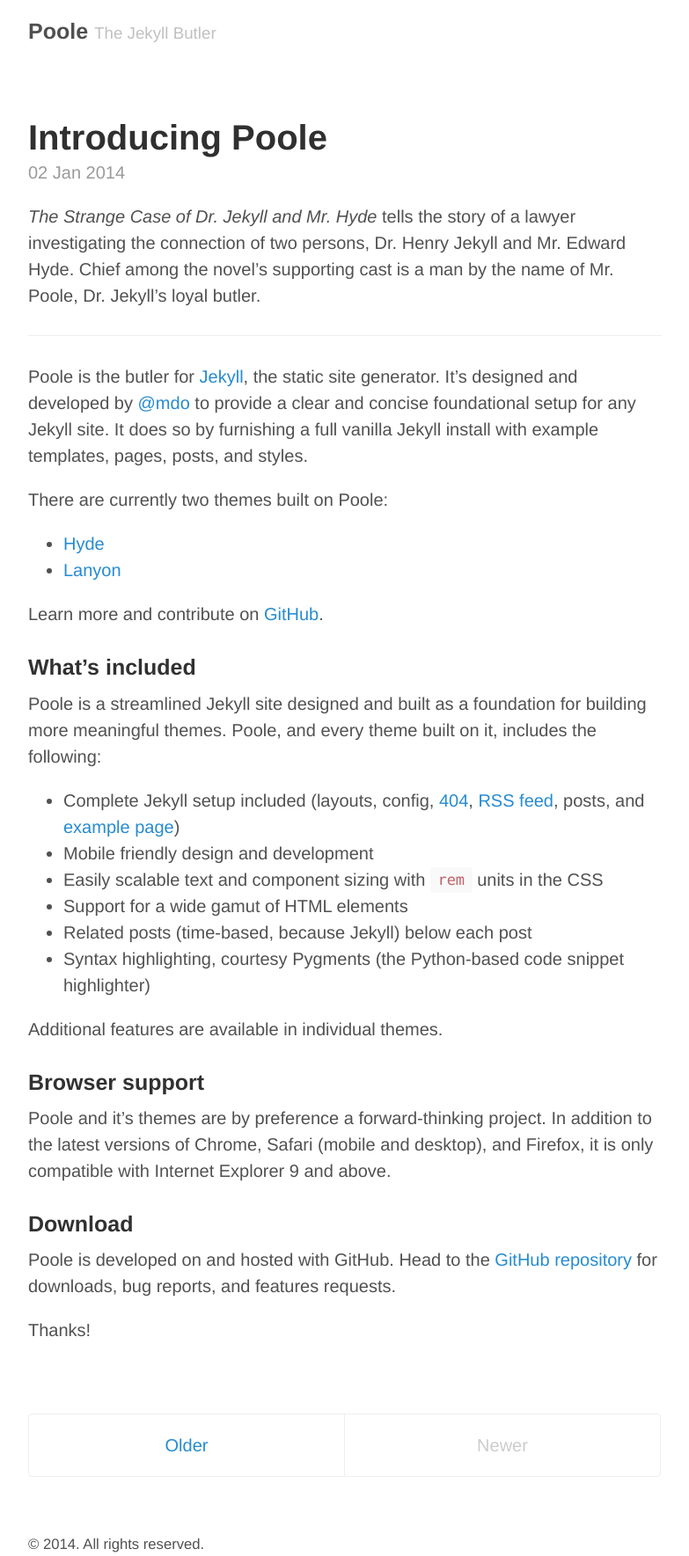
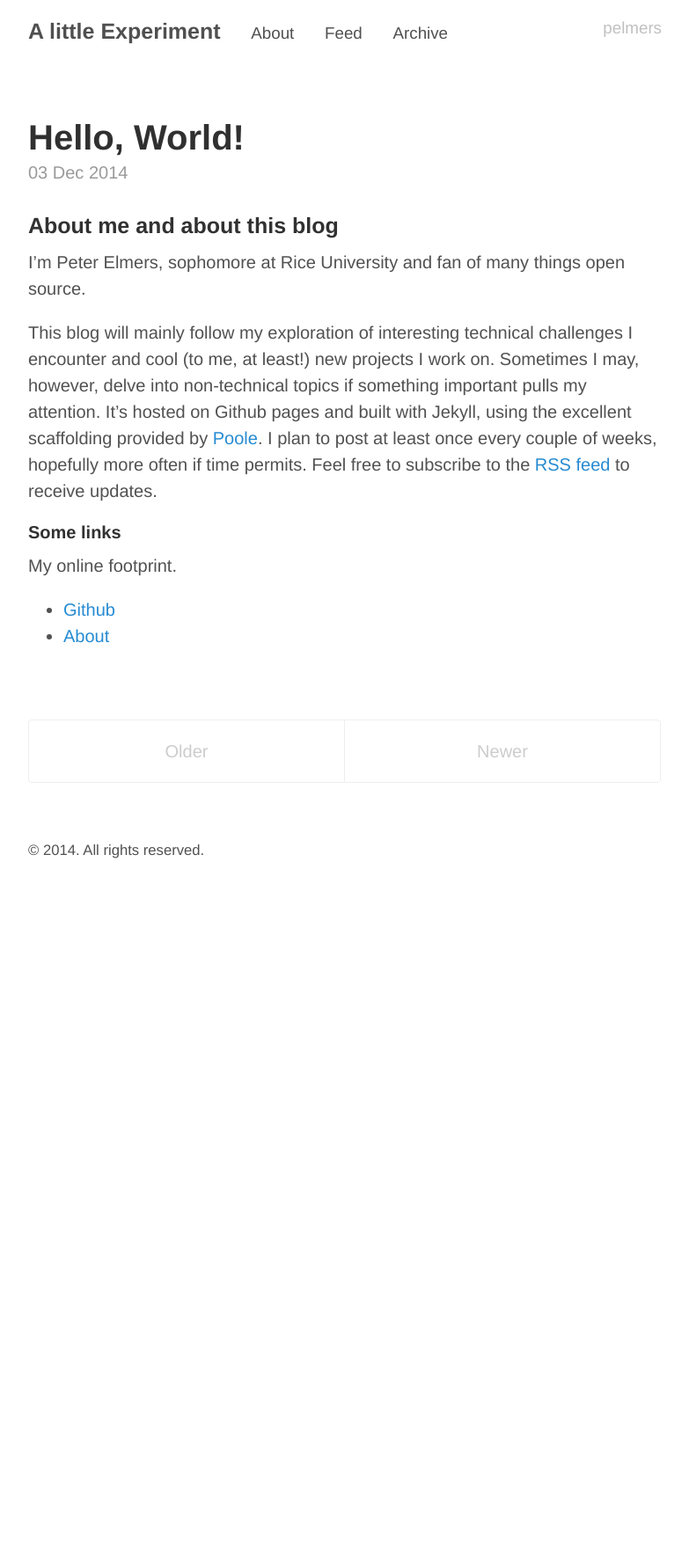
Before and after one commit to pelmers/pelmers.github.io, a Jekyll site: the page built from index.html, in a window 1280 px wide. Shown: the whole page at 88% size, without its empty margins (248-1031 px from the left). Built offline with Jekyll 4.4.1, drawn with Linux system fonts in a browser that asks for light colours; the list of posts is cut into pages by our own code; after the commit the page ends 980 px from its top, so only the background shows below that.

Commit message:
hello world and about me

```diff
--- a/_config.yml
+++ b/_config.yml
@@ -3,17 +3,21 @@
 relative_permalinks: true
 
 # Setup
-title:            Poole
-tagline:          The Jekyll Butler
-url:              http://getpoole.com
+title:            A little Experiment
+tagline:          pelmers
+url:              http://pelmers.github.io
 paginate:         1
 baseurl:          /
 author:
-  name:           Mark Otto
-  url:            https://twitter.com/mdo
-  email:          markdotto@gmail.com
+  name:           Peter Elmers
+  url:            https://github.com/pelmers
+  email:          peter.elmers@yahoo.com
 
 # Custom vars
 version:          1.0.0
 github:
-  repo:           https://github.com/poole/poole
+  repo:           https://github.com/pelmers
+pages_list:
+  About: '/about'
+  Feed: '/atom.xml'
+  Archive: '/archive'
--- a/_layouts/default.html
+++ b/_layouts/default.html
@@ -9,7 +9,11 @@
       <header class="masthead">
         <h3 class="masthead-title">
           <a href="{{ site.baseurl }}" title="Home">{{ site.title }}</a>
-          <small>{{ site.tagline }}</small>
+          {% for page in site.pages_list %}
+            &nbsp;&nbsp;&nbsp;
+            <small><a href="{{ page[1]  }}">{{ page[0] }}</a></small>
+          {% endfor %}
+          <small style="text-align:right; float:right;">{{ site.tagline }}</small>
         </h3>
       </header>
 
--- a/_posts/2014-01-02-introducing-poole.md
+++ /dev/null
@@ -1,40 +0,0 @@
----
-layout: post
-title: Introducing Poole
----
-
-*The Strange Case of Dr. Jekyll and Mr. Hyde* tells the story of a lawyer investigating the connection of two persons, Dr. Henry Jekyll and Mr. Edward Hyde. Chief among the novel's supporting cast is a man by the name of Mr. Poole, Dr. Jekyll's loyal butler.
-
------
-
-Poole is the butler for [Jekyll](http://jekyllrb.com), the static site generator. It's designed and developed by [@mdo](https://twitter.com/mdo) to provide a clear and concise foundational setup for any Jekyll site. It does so by furnishing a full vanilla Jekyll install with example templates, pages, posts, and styles.
-
-There are currently two themes built on Poole:
-
-* [Hyde](http://hyde.getpoole.com)
-* [Lanyon](http://lanyon.getpoole.com)
-
-Learn more and contribute on [GitHub](https://github.com/poole).
-
-### What's included
-
-Poole is a streamlined Jekyll site designed and built as a foundation for building more meaningful themes. Poole, and every theme built on it, includes the following:
-
-* Complete Jekyll setup included (layouts, config, [404](/404.html), [RSS feed](/atom.xml), posts, and [example page](/about))
-* Mobile friendly design and development
-* Easily scalable text and component sizing with `rem` units in the CSS
-* Support for a wide gamut of HTML elements
-* Related posts (time-based, because Jekyll) below each post
-* Syntax highlighting, courtesy Pygments (the Python-based code snippet highlighter)
-
-Additional features are available in individual themes.
-
-### Browser support
-
-Poole and it's themes are by preference a forward-thinking project. In addition to the latest versions of Chrome, Safari (mobile and desktop), and Firefox, it is only compatible with Internet Explorer 9 and above.
-
-### Download
-
-Poole is developed on and hosted with GitHub. Head to the <a href="https://github.com/poole/poole">GitHub repository</a> for downloads, bug reports, and features requests.
-
-Thanks!
--- /dev/null
+++ b/_posts/2014-12-03-hello-world.md
@@ -0,0 +1,20 @@
+---
+layout: post
+title: Hello, World!
+---
+
+### About me and about this blog
+
+I'm Peter Elmers, sophomore at Rice University and fan of many things open source.
+
+This blog will mainly follow my exploration of interesting technical challenges I encounter and cool (to me, at least!) new projects I work on.
+Sometimes I may, however, delve into non-technical topics if something important pulls my attention.
+It's hosted on Github pages and built with Jekyll, using the excellent scaffolding provided by [Poole](http://getpoole.com).
+I plan to post at least once every couple of weeks, hopefully more often if time permits.
+Feel free to subscribe to the [RSS feed](/atom.xml) to receive updates.
+
+#### Some links
+My online footprint.
+
+* [Github](https://github.com/pelmers)
+* [About](/about)
--- a/about.md
+++ b/about.md
@@ -1,30 +1,35 @@
 ---
 layout: page
-title: About
+title: Who I Am
 ---
 
+### Hey there!
 <p class="message">
-  Hey there! This page is included as an example. Feel free to customize it for your own use upon downloading. Carry on!
+<i>I'm Peter</i>, currently a sophomore at Rice University anticipating a BS in Computer Science in 2017.
+You can see some of my recent projects below.
+Feel free to shoot me an e-mail if you have any questions or if you'd just like to say hello.
 </p>
 
-In the novel, *The Strange Case of Dr. Jekyll and Mr. Hyde*, Mr. Poole is Dr. Jekyll's virtuous and loyal butler. Similarly, Poole is an upstanding and effective butler that helps you build Jekyll themes. It's made by [@mdo](https://twitter.com/mdo).
+## Some fairly recent projects
 
-There are currently two themes built on Poole:
+* [PlanMe](http://plan-me.appspot.com), short-term task planner
+  - Give it your calendar, what you need to do in the next 5 days and how long each task will take, and PlanMe fills in your calendar such that you complete tasks on time.
+  - Optionally indicate preferences such as preferring to work in the mornings or afternoons, or preferring to finish tasks right before they're due.
+* [CodeCrammer](http://codecrammer.appspot.com), creative code minifier
+  - Reshape and minify Javascript (other languages possibly coming soon) code into fun shapes.
+* [Int-en](http://int-en.appspot.com), numbers to English
+  - Convert any number to English: supports scientific notation, decimals, and negative numbers.
+  - Also supports evaluating simple mathematical expressions, such as `100**3000` (using Python notation)
+  - I'm not even sure what the upper bound is!
+* [HJ-Viz](http://dl.acm.org/citation.cfm?doid=2660252.2660395), tool to visualize the computational graphs of parallel programs
+  - Written for HJ-lib programs, the tool parses event logs generated at run time and reconstructs the computational graph.
+  - Web-based interface written in Python with Flask, with frontend code in Javascript.
+  - Presented at SPLASH conference 2014, Portland, US.
+* [Wave](http://github.com/pelmers/wave), make colored sine waves in the terminal
+  - Fun little program written in Go which draws sine waves down the terminal window indefinitely.
+  - Can customize amplitude, frequency, color, letters, and numbers of the waves.
+  - Written to learn goroutines: each sine wave runs in its own goroutine.
+* [bars.svg.js](http://github.com/pelmers/bars.svg.js), simple to use animated bar charts
+  - Updating values in the chart automatically triggers animations.
 
-* [Hyde](http://hyde.getpoole.com)
-* [Lanyon](http://lanyon.getpoole.com)
-
-Learn more and contribute on [GitHub](https://github.com/poole).
-
-## Setup
-
-Some fun facts about the setup of this project include:
-
-* Built for [Jekyll](http://jekyllrb.com)
-* Developed on GitHub and hosted for free on [GitHub Pages](https://pages.github.com)
-* Coded with [Sublime Text 2](http://sublimetext.com), an amazing code editor
-* Designed and developed while listening to music like [Blood Bros Trilogy](https://soundcloud.com/maddecent/sets/blood-bros-series)
-
-Have questions or suggestions? Feel free to [open an issue on GitHub](https://github.com/poole/poole/issues/new) or [ask me on Twitter](https://twitter.com/mdo).
-
-Thanks for reading!
+Thanks for visiting!
```
Also changed, not shown: _posts/2013-12-31-whats-jekyll.md (deleted, +0 -10 lines), _posts/2014-01-01-example-content.md (deleted, +0 -138 lines), public/favicon.ico, 1 other file.
